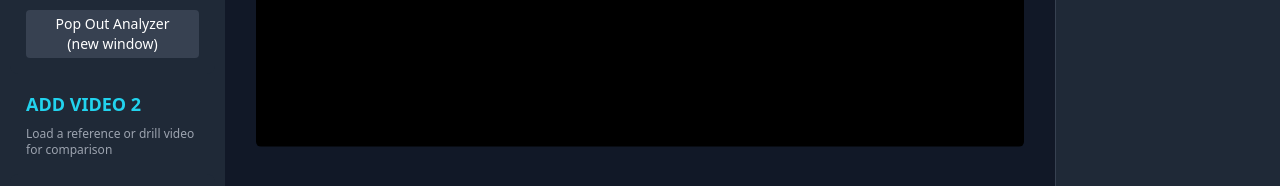
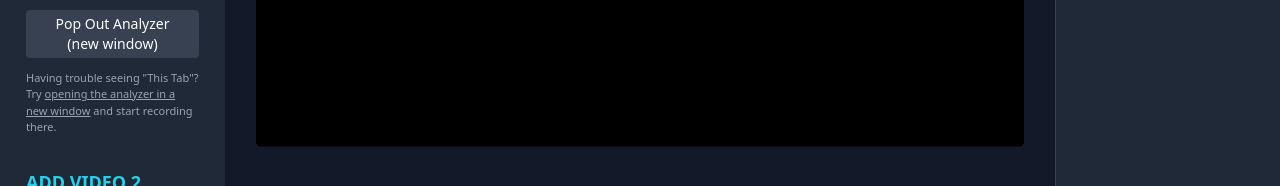
Before and after one commit to aa452110/batdigest-swing-platform, a React (Vite) app in the folder swing-analysis/: page /coach/analyzer in a window 1280 px wide. Shown: the part 367-553 px from the top of the page. Built offline with nearby package versions, Linux system fonts and the light colour scheme; no server answers.

Commit message:
fix(recording): ensure capture is called synchronously (no delay); focus then start; add link to open analyzer in new window

```diff
--- a/swing-analysis/src/modules/recording/SelectableRecorderImpl.tsx
+++ b/swing-analysis/src/modules/recording/SelectableRecorderImpl.tsx
@@ -200,7 +200,11 @@ const SelectableRecorder: React.FC<SelectableRecorderProps> = ({ onAnalysisSaved
                 showMicTest={showMicTest}
                 audioLevel={audioLevel}
                 onTestMic={testMicrophone}
-                onStart={startRecording}
+                onStart={() => {
+                  try { window.focus(); } catch {}
+                  // Call startRecording immediately after focus to preserve user activation
+                  startRecording();
+                }}
                 onResetArea={() => { /* disabled */ }}
                 onPopOut={() => {
                   try {
--- a/swing-analysis/src/modules/recording/recordingComponents/PreRecordActions.tsx
+++ b/swing-analysis/src/modules/recording/recordingComponents/PreRecordActions.tsx
@@ -54,6 +54,11 @@ const PreRecordActions: React.FC<Props> = ({ hasAppliedCrop, micStatus, showMicT
         </>
       )}
       {/* Reset Record Area disabled with Region Capture */}
+      <div className="text-[11px] text-gray-400 mt-2">
+        Having trouble seeing "This Tab"? Try
+        {' '}<a href={typeof window !== 'undefined' ? window.location.href : '#'} target="_blank" rel="noopener noreferrer" className="underline">opening the analyzer in a new window</a>{' '}
+        and start recording there.
+      </div>
     </>
   );
 };
--- a/swing-analysis/src/modules/recording/recordingHooks/useRecordingEngine.ts
+++ b/swing-analysis/src/modules/recording/recordingHooks/useRecordingEngine.ts
@@ -48,9 +48,6 @@ export function useRecordingEngine(params: Params) {
   const startRecording = useCallback(async () => {
     try {
       setRecordingWarning('');
-      // Small delay + focus to help Chrome enumerate the current tab in picker
-      await new Promise((r) => setTimeout(r, 150));
-      try { window.focus(); } catch {}
       if (!displayStreamRef.current) {
         let displayStream: MediaStream | null = null;
         if (getCaptureStream) {
```
